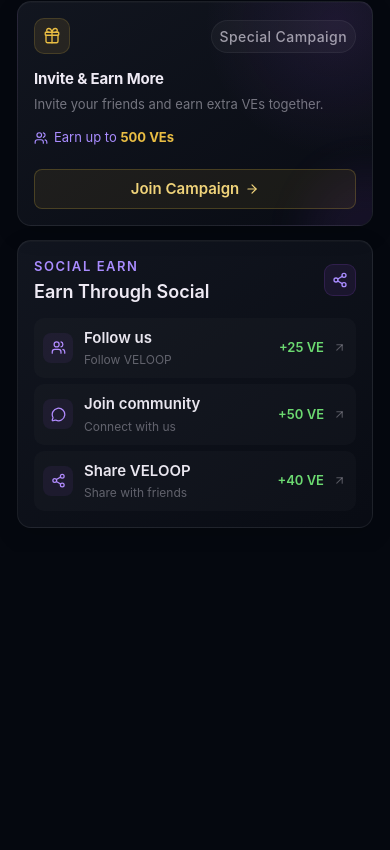
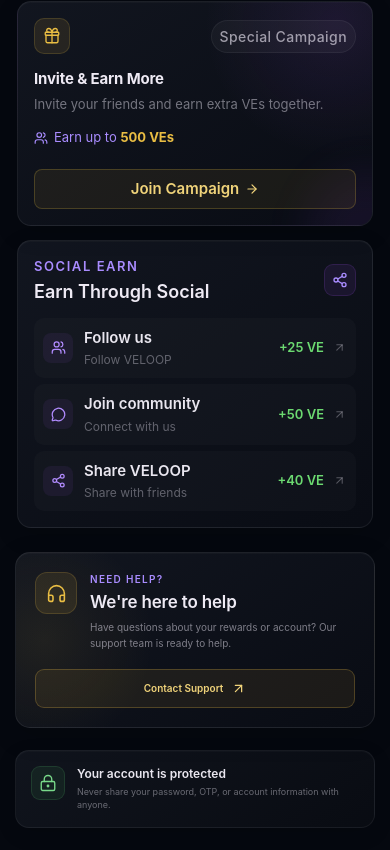
Before and after one commit to SANAPARVEEN-cmd/veloop-rewards-home-page-, a React (Vite) app: page / in a window 390 px wide. Shown: the part 3840-4690 px from the top of the page. Before the commit the page ends 4392 px from the top, so only its background shows below. Built offline with nearby package versions, Linux system fonts and the light colour scheme.

Commit message:
feat: add support and security sections

```diff
--- /dev/null
+++ b/src/components/home/SecurityNotice.jsx
@@ -0,0 +1,32 @@
+import { CheckCircle, LockKeyhole } from "lucide-react";
+
+import styles from "./SecurityNotice.module.css";
+
+const SecurityNotice = () => {
+    return (
+        <section className={styles.card}>
+            <div className={styles.left}>
+                <div className={styles.iconWrapper}>
+                    <LockKeyhole size={18} strokeWidth={1.8} />
+                </div>
+
+                <div className={styles.content}>
+                    <h2>Your account is protected</h2>
+
+                    <p>
+                        Never share your password, OTP, or account
+                        information with anyone.
+                    </p>
+                </div>
+            </div>
+
+            <div className={styles.status}>
+                <CheckCircle size={15} strokeWidth={2} />
+
+                <span>Secure &amp; Protected</span>
+            </div>
+        </section>
+    );
+};
+
+export default SecurityNotice;
--- /dev/null
+++ b/src/components/home/SecurityNotice.module.css
@@ -0,0 +1,189 @@
+.card {
+    width: calc(100% - 26px);
+    min-width: 0;
+
+    margin-left: 8px;
+    margin-right: 18px;
+    margin-bottom: 30px;
+
+    padding: 16px 20px;
+
+    box-sizing: border-box;
+
+    display: flex;
+    align-items: center;
+    justify-content: space-between;
+
+    gap: 24px;
+
+    border: 1px solid rgba(255, 255, 255, 0.06);
+    border-radius: 14px;
+
+    background:
+        linear-gradient(
+            145deg,
+            rgba(17, 21, 30, 0.96),
+            rgba(9, 12, 19, 0.96)
+        );
+
+    box-shadow:
+        inset 0 1px 0 rgba(255, 255, 255, 0.02),
+        0 6px 20px rgba(0, 0, 0, 0.12);
+}
+
+
+/* =================================
+   LEFT
+================================= */
+
+.left {
+    min-width: 0;
+
+    display: flex;
+    align-items: center;
+
+    gap: 12px;
+}
+
+.iconWrapper {
+    width: 36px;
+    height: 36px;
+
+    flex-shrink: 0;
+
+    display: flex;
+    align-items: center;
+    justify-content: center;
+
+    border-radius: 9px;
+
+    color: #79d98a;
+
+    background: rgba(91, 214, 112, 0.08);
+
+    border: 1px solid rgba(91, 214, 112, 0.14);
+}
+
+.content {
+    min-width: 0;
+}
+
+.content h2 {
+    margin: 0 0 3px;
+
+    color: #e9e6ef;
+
+    font-size: 16px;
+    font-weight: 600;
+
+    line-height: 1.3;
+}
+
+.content p {
+    margin: 0;
+
+    color: rgba(218, 215, 227, 0.45);
+
+    font-size: 12px;
+    line-height: 1.5;
+}
+
+
+/* =================================
+   SECURITY STATUS
+================================= */
+
+.status {
+    flex-shrink: 0;
+
+    display: flex;
+    align-items: center;
+
+    gap: 6px;
+
+    padding: 7px 10px;
+
+    border-radius: 999px;
+
+    color: #79d98a;
+
+    background: rgba(91, 214, 112, 0.06);
+
+    border: 1px solid rgba(91, 214, 112, 0.12);
+
+    font-size: 13px;
+    font-weight: 600;
+
+    white-space: nowrap;
+}
+
+.status svg {
+    width: 15px;
+    height: 15px;
+}
+
+
+/* =================================
+   TABLET
+================================= */
+
+@media (max-width: 900px) {
+    .card {
+        width: calc(100% - 20px);
+
+        margin-left: 6px;
+        margin-right: 14px;
+
+        padding: 15px 17px;
+    }
+
+    .content h2 {
+        font-size: 12px;
+    }
+
+    .content p {
+        font-size: 9px;
+    }
+}
+
+
+/* =================================
+   MOBILE
+================================= */
+
+@media (max-width: 600px) {
+    .card {
+        width: calc(100% - 30px);
+
+        margin-left: 15px;
+        margin-right: 15px;
+        margin-bottom: 22px;
+
+        padding: 15px;
+
+        align-items: flex-start;
+
+        gap: 14px;
+    }
+
+    .left {
+        align-items: flex-start;
+    }
+
+    .iconWrapper {
+        width: 34px;
+        height: 34px;
+    }
+
+    .content h2 {
+        font-size: 12px;
+    }
+
+    .content p {
+        font-size: 9px;
+    }
+
+    .status {
+        display: none;
+    }
+}
--- /dev/null
+++ b/src/components/home/SupportCard.jsx
@@ -0,0 +1,52 @@
+import {
+    ArrowUpRight,
+    Headphones,
+    Mail,
+} from "lucide-react";
+
+import styles from "./SupportCard.module.css";
+
+const SupportCard = () => {
+    return (
+        <section className={styles.card}>
+            <div className={styles.left}>
+                <div className={styles.iconWrapper}>
+                    <Headphones size={18} strokeWidth={1.8} />
+                </div>
+
+                <div className={styles.content}>
+                    <span className={styles.eyebrow}>
+                        NEED HELP?
+                    </span>
+
+                    <h2>We're here to help</h2>
+
+                    <p>
+                        Have questions about your rewards or account?
+                        Our support team is ready to help.
+                    </p>
+                </div>
+            </div>
+
+            <div className={styles.right}>
+                <div className={styles.email}>
+                    <Mail size={14} />
+
+                    <span>
+                        support@velooprewards.com
+                    </span>
+                </div>
+
+                <button
+                    type="button"
+                    className={styles.button}
+                >
+                    Contact Support
+                    <ArrowUpRight size={14} />
+                </button>
+            </div>
+        </section>
+    );
+};
+
+export default SupportCard;
--- /dev/null
+++ b/src/components/home/SupportCard.module.css
@@ -0,0 +1,308 @@
+.card {
+    position: relative;
+
+    width: calc(100% - 26px);
+    min-width: 0;
+
+    margin-top: 20px;
+    margin-left: 8px;
+    margin-right: 20px;
+    margin-bottom: 30px;
+
+    padding: 24px 26px;
+
+    display: flex;
+    align-items: center;
+    justify-content: space-between;
+
+    gap: 32px;
+
+    box-sizing: border-box;
+
+    border: 1px solid rgba(255, 255, 255, 0.08);
+    border-radius: 17px;
+
+    background:
+        radial-gradient(
+            circle at 8% 50%,
+            rgba(233, 189, 67, 0.08),
+            transparent 32%
+        ),
+        linear-gradient(
+            145deg,
+            rgba(18, 22, 32, 0.98),
+            rgba(9, 12, 20, 0.98)
+        );
+
+    box-shadow:
+        inset 0 1px 0 rgba(255, 255, 255, 0.025),
+        0 8px 28px rgba(0, 0, 0, 0.16);
+
+    overflow: hidden;
+}
+
+
+/* =================================
+   LEFT CONTENT
+================================= */
+
+.left {
+    min-width: 0;
+
+    display: flex;
+    align-items: center;
+
+    gap: 16px;
+}
+
+.iconWrapper {
+    width: 46px;
+    height: 46px;
+
+    flex-shrink: 0;
+
+    display: flex;
+    align-items: center;
+    justify-content: center;
+
+    border-radius: 12px;
+
+    color: #e9bd43;
+
+    background: rgba(233, 189, 67, 0.10);
+
+    border: 1px solid rgba(233, 189, 67, 0.17);
+}
+
+.iconWrapper svg {
+    width: 21px;
+    height: 21px;
+}
+
+
+/* =================================
+   CONTENT
+================================= */
+
+.content {
+    min-width: 0;
+}
+
+.eyebrow {
+    display: block;
+
+    margin-bottom: 5px;
+
+    color: #a98cff;
+
+    font-size: 10px;
+    font-weight: 600;
+
+    letter-spacing: 0.13em;
+}
+
+.content h2 {
+    margin: 0 0 6px;
+
+    color: #eeeaf4;
+
+    font-size: 20px;
+    font-weight: 600;
+
+    line-height: 1.25;
+    letter-spacing: -0.01em;
+}
+
+.content p {
+    margin: 0;
+
+    max-width: 560px;
+
+    color: rgba(218, 215, 227, 0.55);
+
+    font-size: 12px;
+    line-height: 1.6;
+}
+
+
+/* =================================
+   RIGHT SIDE
+================================= */
+
+.right {
+    flex-shrink: 0;
+
+    display: flex;
+    align-items: center;
+
+    gap: 18px;
+}
+
+.email {
+    display: flex;
+    align-items: center;
+
+    gap: 7px;
+
+    color: rgba(218, 215, 227, 0.55);
+
+    font-size: 11px;
+
+    white-space: nowrap;
+}
+
+.email svg {
+    width: 16px;
+    height: 16px;
+
+    color: #a98cff;
+}
+
+
+/* =================================
+   BUTTON
+================================= */
+
+.button {
+    display: inline-flex;
+    align-items: center;
+    justify-content: center;
+
+    gap: 8px;
+
+    padding: 11px 16px;
+
+    border: 1px solid rgba(233, 189, 67, 0.25);
+    border-radius: 9px;
+
+    color: #f0d37a;
+
+    background: rgba(233, 189, 67, 0.08);
+
+    font-size: 11px;
+    font-weight: 600;
+
+    white-space: nowrap;
+
+    cursor: pointer;
+
+    transition:
+        background 0.2s ease,
+        border-color 0.2s ease,
+        transform 0.2s ease;
+}
+
+.button:hover {
+    background: rgba(233, 189, 67, 0.13);
+
+    border-color: rgba(233, 189, 67, 0.38);
+
+    transform: translateY(-1px);
+}
+
+.button svg {
+    width: 15px;
+    height: 15px;
+
+    transition: transform 0.2s ease;
+}
+
+.button:hover svg {
+    transform: translate(1px, -1px);
+}
+
+
+/* =================================
+   TABLET
+================================= */
+
+@media (max-width: 900px) {
+    .card {
+        width: calc(100% - 20px);
+
+        margin-left: 6px;
+        margin-right: 14px;
+
+        padding: 21px 22px;
+
+        gap: 22px;
+    }
+
+    .right {
+        gap: 12px;
+    }
+
+    .email {
+        display: none;
+    }
+
+    .content h2 {
+        font-size: 18px;
+    }
+
+    .content p {
+        font-size: 11px;
+    }
+
+    .button {
+        padding: 10px 14px;
+        font-size: 10px;
+    }
+}
+
+
+/* =================================
+   MOBILE
+================================= */
+
+@media (max-width: 600px) {
+    .card {
+        width: calc(100% - 30px);
+
+        flex-direction: column;
+
+        align-items: stretch;
+
+        gap: 18px;
+
+        margin-top: 16px;
+        margin-left: 15px;
+        margin-right: 15px;
+        margin-bottom: 22px;
+
+        padding: 19px;
+
+        border-radius: 15px;
+    }
+
+    .left {
+        align-items: flex-start;
+
+        gap: 13px;
+    }
+
+    .iconWrapper {
+        width: 42px;
+        height: 42px;
+    }
+
+    .content h2 {
+        font-size: 17px;
+    }
+
+    .content p {
+        font-size: 10px;
+    }
+
+    .right {
+        width: 100%;
+    }
+
+    .button {
+        width: 100%;
+
+        padding: 11px 14px;
+
+        font-size: 10px;
+    }
+}
--- a/src/pages/Home/Home.jsx
+++ b/src/pages/Home/Home.jsx
@@ -5,6 +5,8 @@
 import RecentActivity from "../../components/home/RecentActivity";
 import CampaignCard from "../../components/home/CampaignCard";
 import SocialEarn from "../../components/home/SocialEarn";
+import SupportCard from "../../components/home/SupportCard";
+import SecurityNotice from "../../components/home/SecurityNotice";
 
 import styles from "./Home.module.css";
 
@@ -26,6 +28,10 @@
                 <CampaignCard />
                 <SocialEarn />
             </div>
+
+            <SupportCard />
+
+            <SecurityNotice />
         </main>
     );
 };
```
